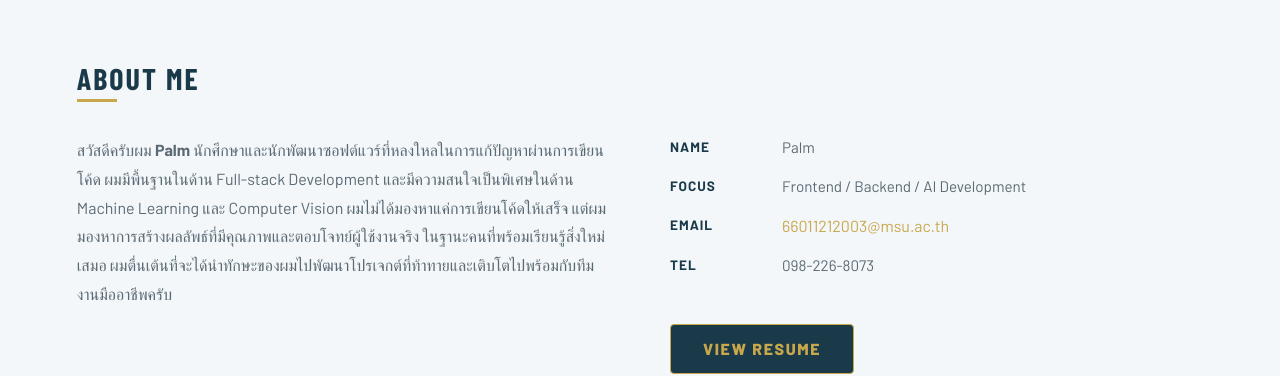
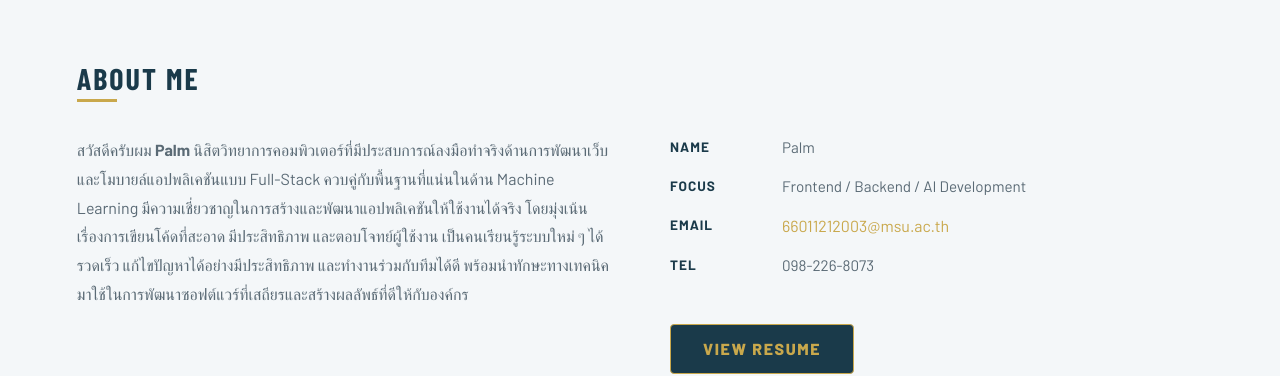
Before and after one commit to MACROG33/Frontend-Portfolio, a React (Vite) app: page / in a window 1280 px wide. Shown: the part 820-1196 px from the top of the page. Built offline with nearby package versions, Linux system fonts and the light colour scheme; no server answers; a web font is replaced by a local one.

Commit message:
add new Resume

```diff
--- a/src/components/About.jsx
+++ b/src/components/About.jsx
@@ -8,13 +8,13 @@ export default function About({ profile }) {
         <div className="text-[1rem] leading-[1.8] text-[#5a6a75]">
           <p>
             สวัสดีครับผม <strong>{profile?.name || "Palm"} </strong>
-            นักศึกษาและนักพัฒนาซอฟต์แวร์ที่หลงใหลในการแก้ปัญหาผ่านการเขียนโค้ด
-            ผมมีพื้นฐานในด้าน Full-stack Development
-            และมีความสนใจเป็นพิเศษในด้าน Machine Learning และ Computer Vision
-            ผมไม่ได้มองหาแค่การเขียนโค้ดให้เสร็จ
-            แต่ผมมองหาการสร้างผลลัพธ์ที่มีคุณภาพและตอบโจทย์ผู้ใช้งานจริง
-            ในฐานะคนที่พร้อมเรียนรู้สิ่งใหม่เสมอ
-            ผมตื่นเต้นที่จะได้นำทักษะของผมไปพัฒนาโปรเจกต์ที่ท้าทายและเติบโตไปพร้อมกับทีมงานมืออาชีพครับ
+            นิสิตวิทยาการคอมพิวเตอร์ที่มีประสบการณ์ลงมือทำจริงด้านการพัฒนาเว็บและโมบายล์แอปพลิเคชันแบบ
+            Full-Stack ควบคู่กับพื้นฐานที่แน่นในด้าน Machine Learning
+            มีความเชี่ยวชาญในการสร้างและพัฒนาแอปพลิเคชันให้ใช้งานได้จริง
+            โดยมุ่งเน้นเรื่องการเขียนโค้ดที่สะอาด มีประสิทธิภาพ
+            และตอบโจทย์ผู้ใช้งาน เป็นคนเรียนรู้ระบบใหม่ ๆ ได้รวดเร็ว
+            แก้ไขปัญหาได้อย่างมีประสิทธิภาพ และทำงานร่วมกับทีมได้ดี
+            พร้อมนำทักษะทางเทคนิคมาใช้ในการพัฒนาซอฟต์แวร์ที่เสถียรและสร้างผลลัพธ์ที่ดีให้กับองค์กร
           </p>
         </div>
         <div className="flex flex-col gap-4">
@@ -57,7 +57,7 @@ export default function About({ profile }) {
           </div>
           <div className="mt-8">
             <a
-              href="https://res.cloudinary.com/dsdepkz4h/image/upload/v1779476107/Resume__j3ln05.pdf"
+              href="https://res.cloudinary.com/dsdepkz4h/image/upload/v1783063435/Professional_Modern_CV_Resume_eqbfxv.pdf"
               target="_blank"
               rel="noopener noreferrer"
               className="inline-block px-8 py-3 bg-navy text-gold font-black uppercase tracking-widest rounded hover:bg-navy-dark transition-all duration-200 border border-gold hover:shadow-[0_0_15px_rgba(201,168,76,0.3)]"
```
